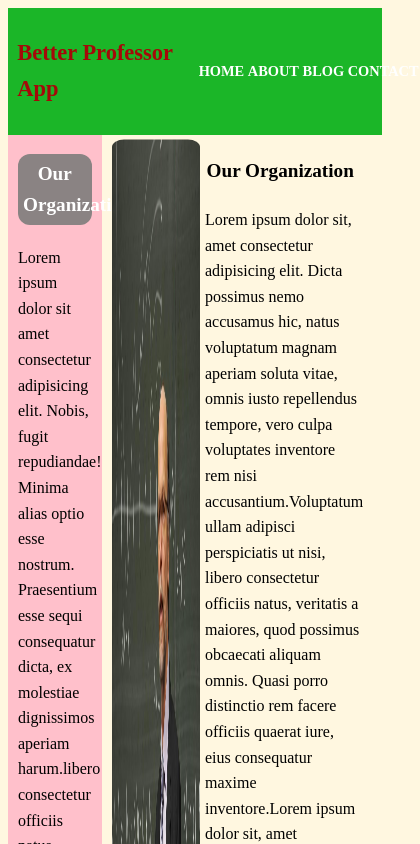
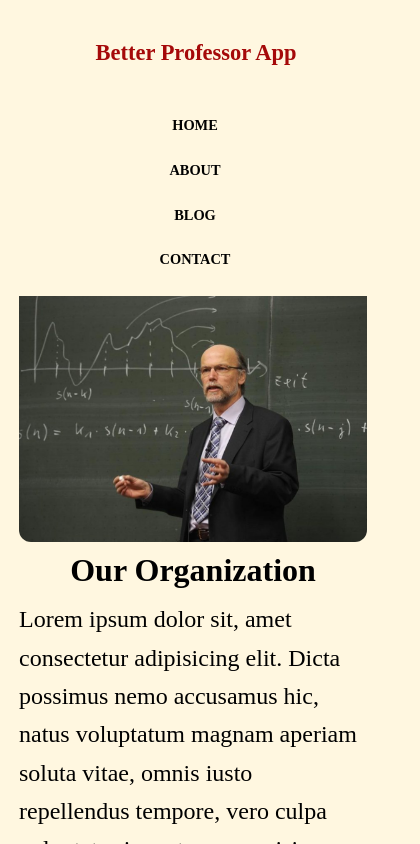
Before and after one commit to Better-Professor-Team/Marketing-Page, a plain HTML site: page about.html in a window 390 px wide. Shown: the top 844 px of the page, 420 px wide, since content can reach past the window. Drawn offline with Linux system fonts and the light colour scheme.

Commit message:
just commit

```diff
--- a/less/about.less
+++ b/less/about.less
@@ -11,17 +11,32 @@ html{
         font-size: 62.5%;
         box-sizing: border-box;
 
+        @media(max-width: 500px){
+            display: flex;
+            flex-direction: column;
+            justify-content: center;
+            align-items: center;
+            font-size: 2rem;
+        }
+
 
 
         nav{
+            display: flex;
+            justify-content: center;
+            align-items: center;
             background-color:rgb(27, 182, 40);
              padding-top: 5px;
              padding-bottom: 5px;
 
+             @media(max-width: 500px){
+                 display: flex;
+                 flex-direction: column;
+                 text-align: center;
+                  background-color: rgb(255, 247, 224);
+                  color: black;
+             } // @media
 
-            display: flex;
-            justify-content: center;
-            align-items: center;
 
 
             .logo-container{
@@ -30,15 +45,29 @@ html{
             color: rgb(165, 9, 9);
             margin-left: 1%;
 
+            @media (max-width: 500px) {
+                width: 100%;
+                justify-content: center;
+            } // @media
+            } // .logo-container
 
-            }
             .nav-elem-container{
             width: 48%;
             display: flex;
             justify-content: flex-end;
             justify-content: space-around;
 
+            @media (max-width: 500px){
+                width: 90%;
+                display: flex;
+                flex-direction: column;
+                justify-content: space-between;
+                margin-left: 30px;
+                margin-right: 30px;
+                align-items: center;
+                box-sizing: border-box;
 
+            } // @media
 
             a{
                 align-items: center;
@@ -52,17 +81,30 @@ html{
                 text-decoration: none;
                font-size: .9rem;
                font-weight: bold;
+
                &:hover{
                    color: red;
-               }
+               } // &:hover
+                @media(max-width: 500px){
+                    display: flex;
+                    flex-direction: column;
+                   color: black;
+                   padding-top: 10px;
+                   margin-top: 10px;
+                   margin-left: 10px;
+                   margin-right: 10px;
+                   justify-content: space-around;
+               } // @media
 
-            }
-            }
-        }
+            } // a , anchor
+
+        } // .nav-elem-container
+    } // nav closes here
+
         .main-container{
             display: flex;
             flex-direction: row;
-        }
+
         .aside-left{
             width: 25%;
             font-size: 1rem;
@@ -72,6 +114,11 @@ html{
             padding-top: 0px;
             box-sizing: border-box;
             background-color: pink;
+
+            @media (max-width: 500px){
+                display: none;
+            } // @media
+
 
             .aside-title{
                 background-color: rgb(138, 131, 131);
@@ -87,9 +134,11 @@ html{
                     color: rgb(138, 131, 131);
                     // animation-delay: 3s;
                     // transition-delay: 3s;
-                }
-            }
-        }
+                }  // &:hover
+            } // .aside-title
+        }  // aside-left
+
+
         .text-right{
             width: 75%;
             display: flex;
@@ -97,66 +146,102 @@ html{
             box-sizing: border-box;
             font-size: 1rem;
             padding-right: 5%;
+            color: black;
+
+            @media(max-width: 500px){
+                width: 98%;
+                justify-content: center;
+                padding-left: 2%;
+                padding-right: 2%;
+                box-sizing: border-box;
+
+            }  // @media
+
 
             .parag-content-top{
                display: flex;
 
+               @media (max-width: 500px){
+                   display: flex;
+                   flex-direction: column;
+                   width: 100%;
+               }  // @media
+
+
          .child{
+             padding-left: 1%;
+             box-sizing: border-box;
              width: 50%;
              height: auto;
-               }
 
-              .child-image{
+              @media (max-width: 500px){
+               display: flex;
                width: 100%;
+               flex-direction: column;
+                 } // @media
 
                   .prof-image{
                       width: 100%;
                       height: 100%;
                       padding-top: 5%;
                       border-radius: 12px;
-                  }
+                  } // prof-image
 
-              }
-              .child-text{
+
+              .child-text {
                width: 100%;
                padding-left: 2%;
 
-              }
-
-                }
-            }
-
+              } // .child-text
+            } // child
+        }// . parag-content-top
 
              .parag-title{
-            margin: 1%, 2%;
+            margin: 0, 1%;
             font-size: 1rem;
             width: fit-content;
             padding: 1%;
             font-size: 1.2rem;
             font-weight: bold;
 
+             @media (max-width: 500px){
+                font-size: 2rem;
+                margin: auto;
+             } // @media
+
+            }  // .parag-title
+
+
            .parag-content{
-               color: rgb(218, 62, 62);
+               color: black;
                font-size: 1rem;
 
                @media (max-width: 500px){
                    display: flex;
-                   color: Green;
+                   flex-direction: column;
+                   color: black;
                    justify-content: center;
                    align-content: center;
                    font-size: 1.5rem;
 
+                } // @ media
+            } // .parag-content
+         } // .text-right
+        } // .main-container
 
-               }
-           }
-            }
-        }
         .this-is-the-footer{
             background-color: gray;
             display: flex;
             width: 100%;
             justify-content: center;
             margin: auto;
+
+            @media(max-width: 500PX){
+                display: flex;
+                flex-direction: column;
+                align-items: center;
+                background-color: rgb(138, 131, 131);
+            }
 
 
             a{
@@ -172,10 +257,9 @@ html{
                     // width: fit-content;
                     border-radius: 3px;
 
+                }  // &:hoover
+            }// anchor
+        }// this-is-the footer
 
-
-                }
-            }
-        }
-
-    }
+ }// body
+} // html
```
Also changed, not shown: about.html (+1 -1 lines), css/about.css. Lines whose indentation alone changed are shown as unchanged.
